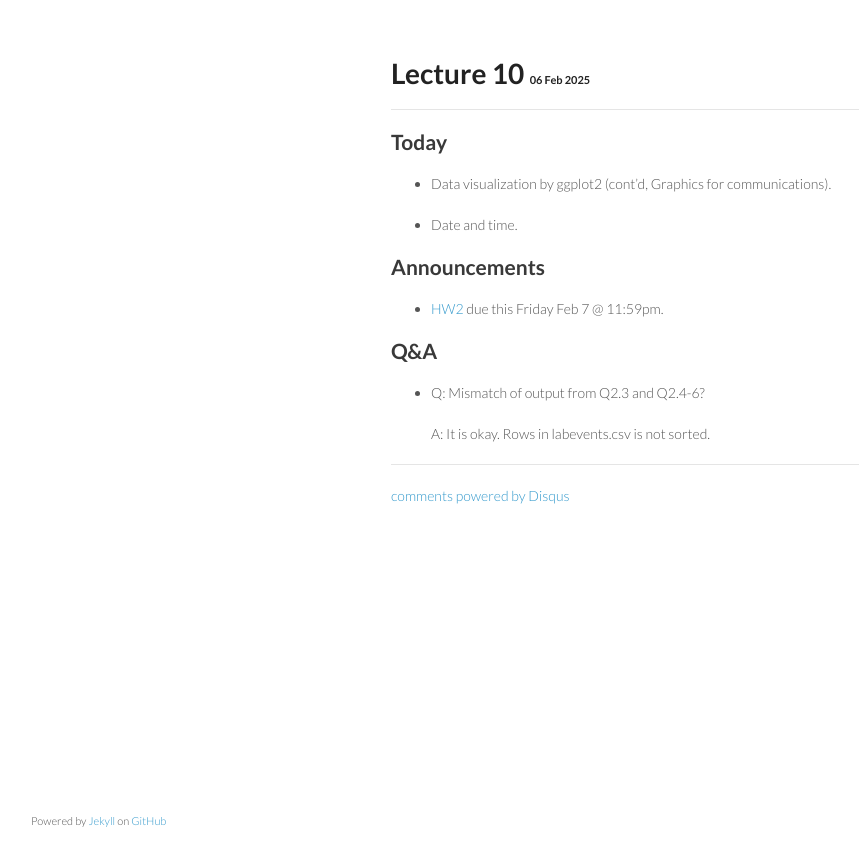
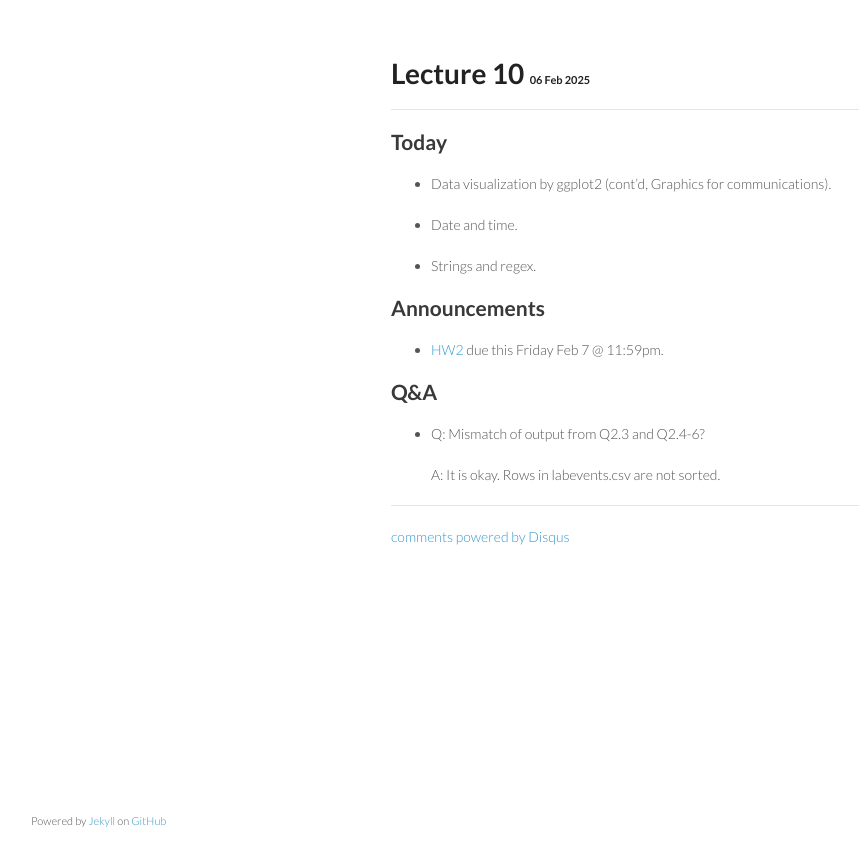
Before and after one commit to ucla-biostat-203b/2025winter, a Jekyll site: the page built from _posts/2025-02-06-lec1.md, in a window 1280 px wide. Shown: the top 866 px of the page, without its empty margins (179-1038 px from the left). Built offline with Jekyll 4.4.1, drawn with Linux system fonts in a browser that asks for light colours; comment, search, counter and statistics services are not loaded.

Commit message:
add strings and regex topic

```diff
--- a/_posts/2025-02-06-lec1.md
+++ b/_posts/2025-02-06-lec1.md
@@ -10,6 +10,8 @@ category: biostat203bwinter2025lec1
 
 * Date and time.
 
+* Strings and regex.
+
 ## Announcements
 
 * [HW2](https://ucla-biostat-203b.github.io/2025winter/hw/hw2/hw2.html) due this Friday Feb 7 @ 11:59pm.
@@ -18,4 +20,4 @@ category: biostat203bwinter2025lec1
 
 * Q: Mismatch of output from Q2.3 and Q2.4-6?
 
-    A: It is okay. Rows in labevents.csv is not sorted.
+    A: It is okay. Rows in labevents.csv are not sorted.
```
